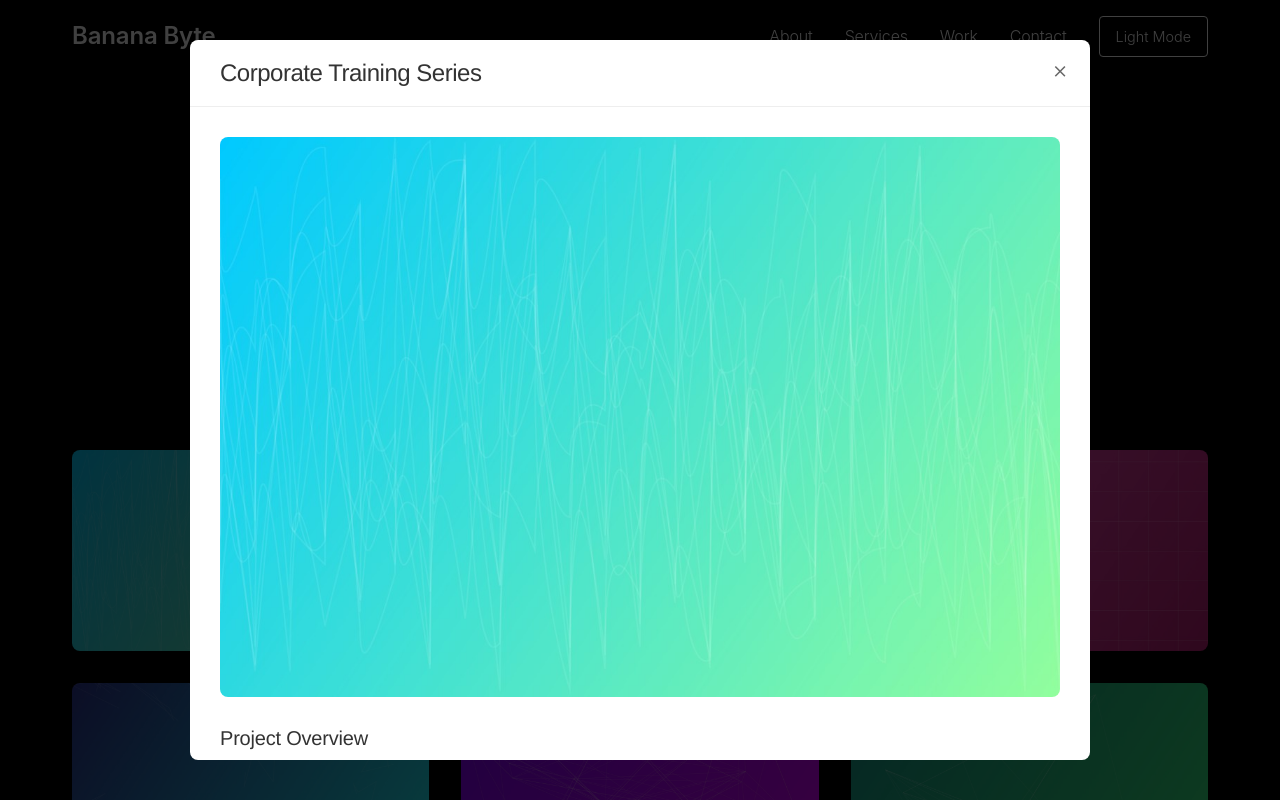
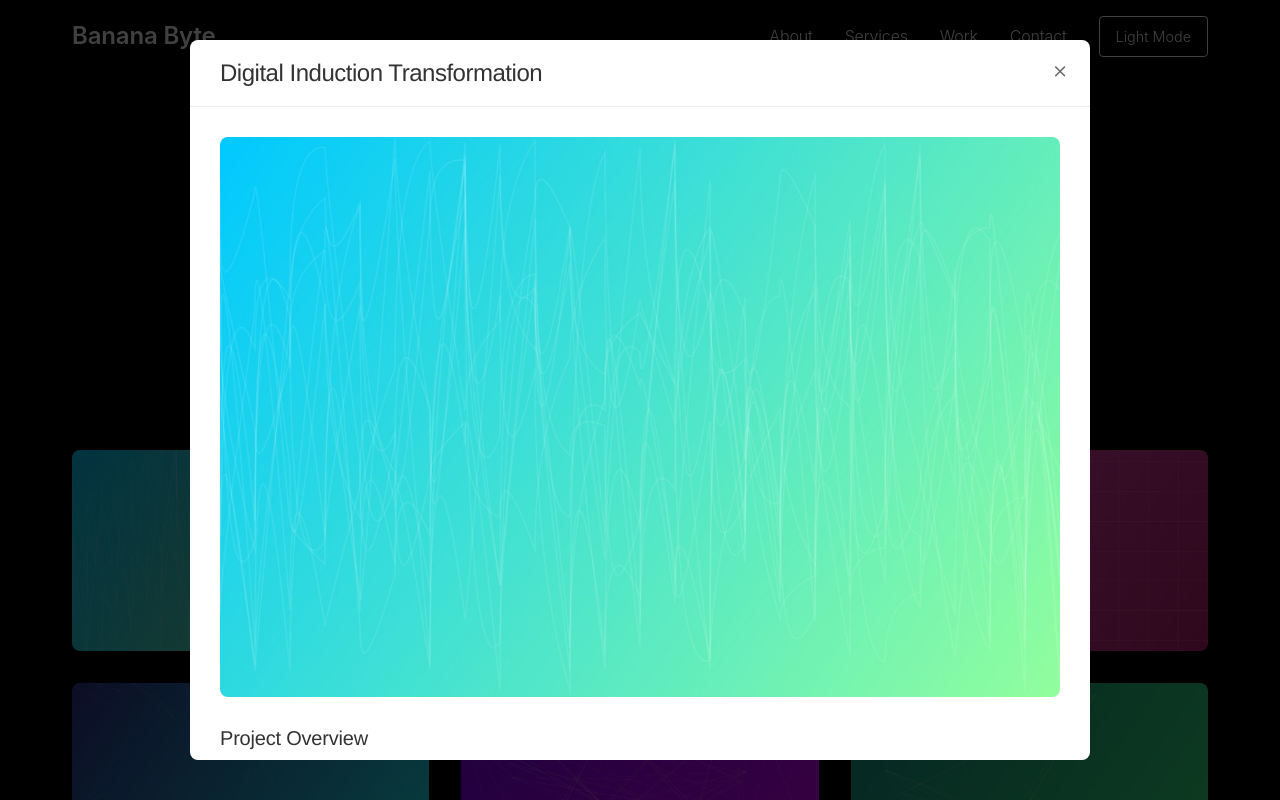
Before and after one commit to mrtwomore/Bananabyte, a Next.js app: page /work in a window 1280 px wide. Both pictures are taken after a click on the element 250 px from the left and 550 px from the top of the page. Shown: the top 800 px of the page. Built offline with nearby package versions, Linux system fonts and the light colour scheme.

Commit message:
Update Corporate Training Series project with detailed description and improved title

```diff
--- a/components/ProjectModal.js
+++ b/components/ProjectModal.js
@@ -19,7 +19,15 @@ const ProjectModal = ({ project, onClose }) => {
 
           <div className={styles.projectDetails}>
             <h3>Project Overview</h3>
-            <p>{project.description}</p>
+            {project.fullDescription ? (
+              <div>
+                {project.fullDescription.split('\n\n').map((paragraph, i) => (
+                  <p key={i}>{paragraph}</p>
+                ))}
+              </div>
+            ) : (
+              <p>{project.description}</p>
+            )}
 
             <h3>Technologies Used</h3>
             <div className={styles.technologies}>
--- a/pages/work.js
+++ b/pages/work.js
@@ -16,12 +16,13 @@ export default function Work() {
 
   const projects = [
     {
-      title: "Corporate Training Series",
-      description: "A comprehensive series of training videos for a major retail chain, including health & safety protocols, customer service guidelines, and operational procedures.",
+      title: "Digital Induction Transformation",
+      description: "Modernized an engineering company's onboarding process through a comprehensive 6-part video series with custom voiceovers and visual elements. Integrated with Thinkific to create a seamless digital platform for staff and contractor training, enhancing compliance and accessibility.",
       category: "video",
-      technologies: ["Sony FX6", "Premiere Pro", "After Effects", "Professional Audio"],
+      technologies: ["Video Production", "Custom Voiceover", "Thinkific Integration", "Health & Safety Compliance"],
       image: "/images/ai-workflow-automation.jpg",
-      demoLink: "https://video-demo.bananabyte.co.nz"
+      demoLink: "https://video-demo.bananabyte.co.nz",
+      fullDescription: "This project revolutionized an engineering company's traditional induction process, bringing it into the digital age. Working closely with health and safety contractors, company stakeholders, and directors, we developed a comprehensive 6-step video series that transformed their onboarding experience.\n\nThe solution featured professional voiceovers, engaging visuals, and seamless integration with Thinkific's learning platform. This allowed the company to efficiently deliver critical safety and operational training to new staff and contractors through an intuitive web interface.\n\nThe digital transformation significantly improved training consistency, reduced administrative overhead, and ensured better compliance tracking. The modular approach also allows for easy updates as regulations or company policies evolve."
     },
     {
       title: "Product Photography Campaign",
```
